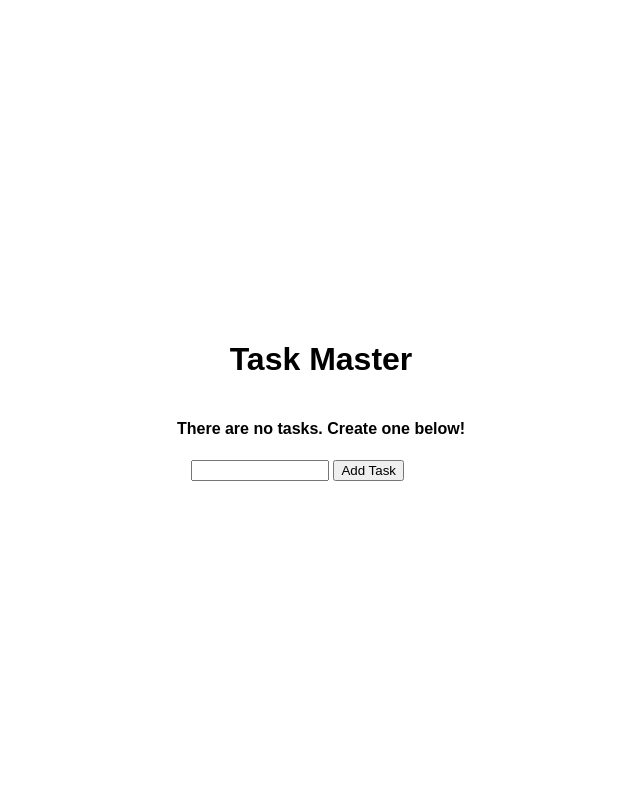
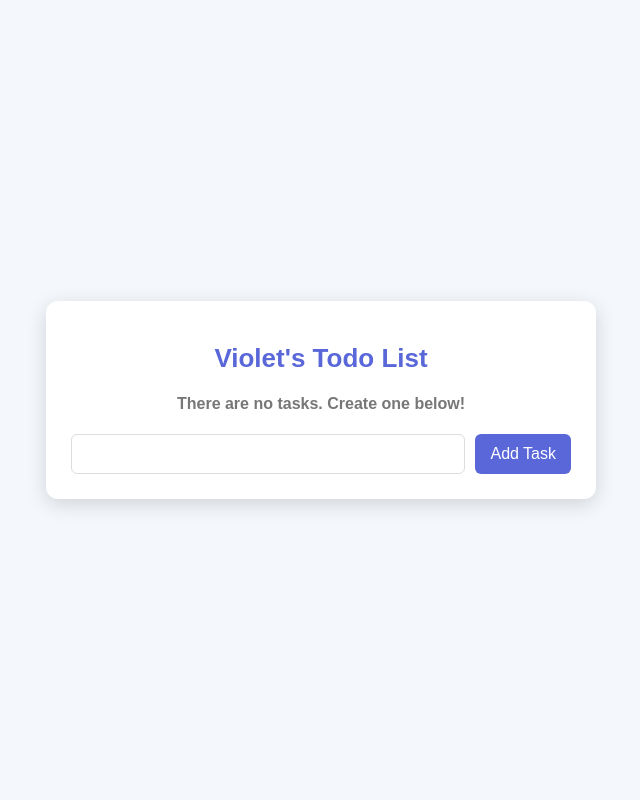
Before and after one commit to violetnyirenda/FLASK_CODECAMP, a Flask app: page / in a window 1280 px wide. Shown: the whole page, without its empty margins (319-959 px from the left). Run offline with Flask 3, Linux system fonts and the light colour scheme.

Commit message:
added css

```diff
--- a/static/css/main.css
+++ b/static/css/main.css
@@ -1,25 +1,101 @@
-body{
+/* General Styles */
+body {
+    font-family: 'Poppins', sans-serif;
+    background-color: #f4f7fc;
     margin: 0;
-    font-family: sans-serif;
-}
-.content {
+    padding: 0;
     display: flex;
-    flex-direction: column;
+    justify-content: center;
     align-items: center;
-    justify-content: center;
     height: 100vh;
 }
 
-table {
-    border-collapse: collapse;
-    width: 50%;
+/* Container */
+.content {
+    background: #ffffff;
+    width: 500px;
+    padding: 25px;
+    border-radius: 12px;
+    box-shadow: 0 5px 20px rgba(0, 0, 0, 0.15);
     text-align: center;
 }
 
-th, td {
-    padding: 10px;
+/* Heading */
+h1 {
+    color: #5a67d8;
+    font-size: 26px;
+    margin-bottom: 10px;
 }
 
-#content{
-    width: 50%;
+h4 {
+    color: #777;
+    font-size: 16px;
 }
+
+/* Table */
+table {
+    width: 100%;
+    border-collapse: collapse;
+    margin-top: 15px;
+    background: #f9f9f9;
+    border-radius: 8px;
+    overflow: hidden;
+}
+
+th, td {
+    padding: 12px;
+    text-align: center;
+    border-bottom: 1px solid #ddd;
+}
+
+th {
+    background-color: #5a67d8;
+    color: white;
+    font-weight: 600;
+}
+
+tr:last-child td {
+    border-bottom: none;
+}
+
+/* Links (Actions) */
+a {
+    text-decoration: none;
+    color: #e53e3e;
+    font-weight: 500;
+}
+
+a:hover {
+    text-decoration: underline;
+}
+
+/* Form */
+form {
+    margin-top: 20px;
+    display: flex;
+    justify-content: center;
+    gap: 10px;
+}
+
+input[type="text"] {
+    flex: 1;
+    padding: 10px;
+    border: 1px solid #ddd;
+    border-radius: 6px;
+    font-size: 16px;
+    outline: none;
+}
+
+input[type="submit"] {
+    padding: 10px 15px;
+    border: none;
+    background: #5a67d8;
+    color: white;
+    font-size: 16px;
+    border-radius: 6px;
+    cursor: pointer;
+}
+
+input[type="submit"]:hover {
+    background: #434190;
+}
--- a/templates/index.html
+++ b/templates/index.html
@@ -2,7 +2,7 @@
 <title>Task Master</title>
 {% endblock %} {% block body %}
 <div class="content">
-  <h1>Task Master</h1>
+  <h1>Violet's Todo List</h1>
 
   {% if tasks|length < 1 %}
   <h4>There are no tasks. Create one below!</h4>
```
Also changed, not shown: instance/test.db.
